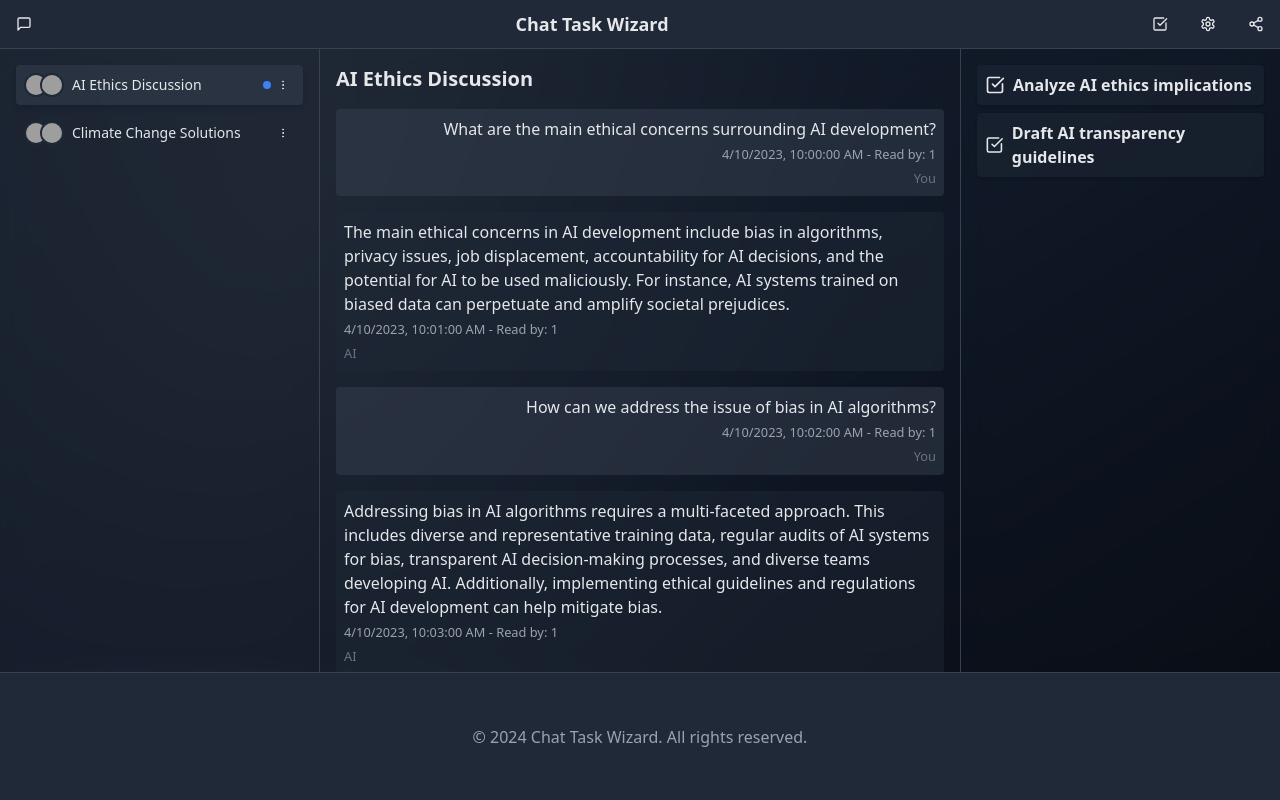
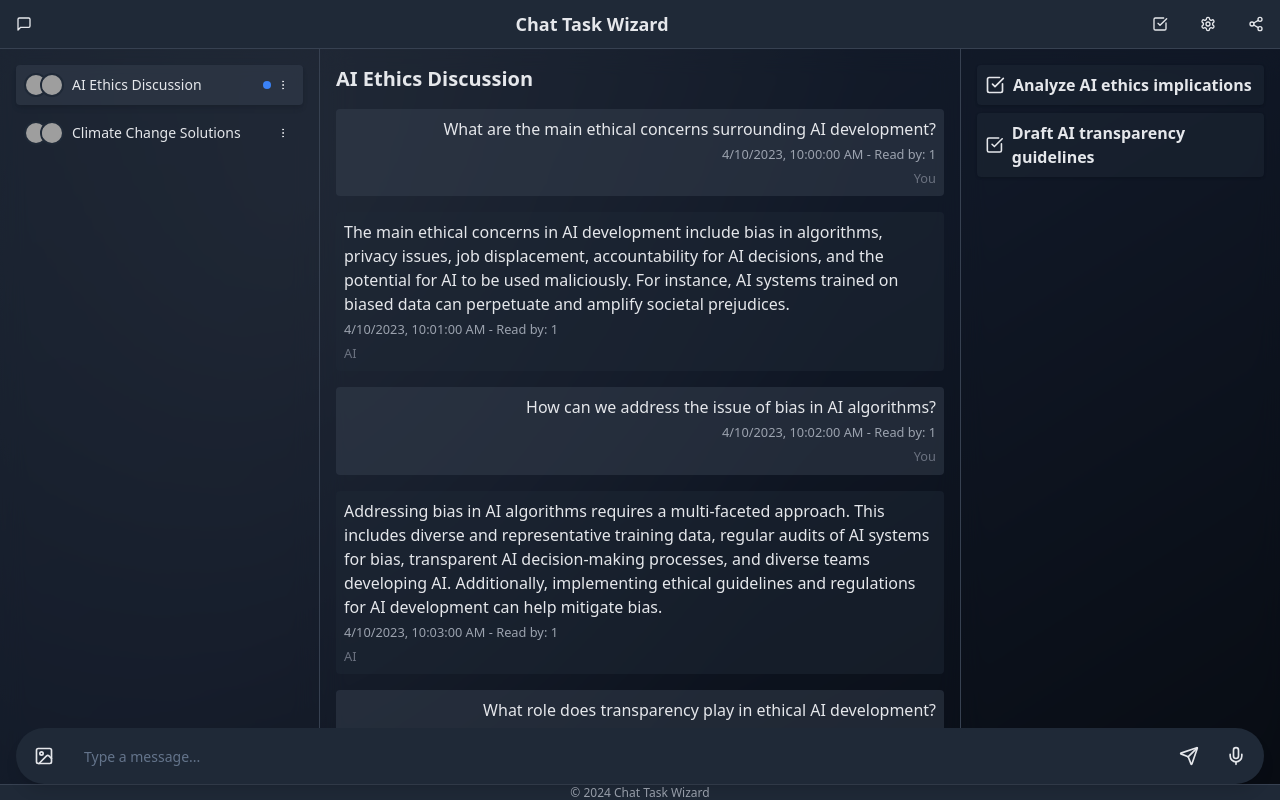
Before and after one commit to JacobFV/chat-task-wizard, a React (Vite) app: page / in a window 1280 px wide. Built offline with nearby package versions, Linux system fonts and the light colour scheme; grey boxes are pictures that could not be loaded.

Commit message:
Adjust chat input area layout
Set chat input area to 1em height and reposition it above the conversation list. Ensure the input area has rounded corners and includes options for image and voice recording input.
[skip gpt_engineer]

```diff
--- a/src/components/ChatBar.jsx
+++ b/src/components/ChatBar.jsx
@@ -1,5 +1,5 @@
 import React, { useState } from 'react';
-import { Send, Paperclip, Mic } from 'lucide-react';
+import { Send } from 'lucide-react';
 import { Button } from '@/components/ui/button';
 import { Input } from '@/components/ui/input';
 
@@ -15,11 +15,8 @@ const ChatBar = ({ onSendMessage }) => {
   };
 
   return (
-    <form onSubmit={handleSubmit} className="p-2 sm:p-4">
-      <div className="flex items-center space-x-2 p-2 bg-gray-800 border border-gray-700 rounded-full shadow-lg">
-        <Button type="button" variant="ghost" size="icon" className="rounded-full hidden sm:flex">
-          <Paperclip className="h-5 w-5" />
-        </Button>
+    <form onSubmit={handleSubmit} className="flex-grow mx-2">
+      <div className="flex items-center">
         <Input
           type="text"
           placeholder="Type a message..."
@@ -27,9 +24,6 @@ const ChatBar = ({ onSendMessage }) => {
           onChange={(e) => setMessage(e.target.value)}
           className="flex-grow bg-transparent border-none focus:ring-0 text-white"
         />
-        <Button type="button" variant="ghost" size="icon" className="rounded-full hidden sm:flex">
-          <Mic className="h-5 w-5" />
-        </Button>
         <Button type="submit" variant="ghost" size="icon" className="rounded-full">
           <Send className="h-5 w-5" />
         </Button>
--- a/src/pages/Index.jsx
+++ b/src/pages/Index.jsx
@@ -4,7 +4,7 @@ import ConversationView from '../components/ConversationView';
 import TaskList from '../components/TaskList';
 import ChatBar from '../components/ChatBar';
 import { TaskProvider } from '../contexts/TaskContext';
-import { MessageSquareIcon, CheckSquareIcon, Settings, Share2 } from 'lucide-react';
+import { MessageSquareIcon, CheckSquareIcon, Settings, Share2, Image, Mic } from 'lucide-react';
 import SettingsModal from '../components/SettingsModal';
 import ShareModal from '../components/ShareModal';
 import { Button } from '@/components/ui/button';
@@ -105,7 +105,7 @@ const Index = () => {
             </Button>
           </div>
         </header>
-        <div className="flex flex-grow relative z-10 pb-32"> {/* Added pb-32 for footer space */}
+        <div className="flex flex-grow relative z-10 pb-16"> {/* Adjusted padding for new footer */}
           {(!isMobileView || !leftPaneCollapsed) && (
             <div className={`transition-all duration-300 ${isMobileView ? 'absolute inset-0 z-30' : leftPaneCollapsed ? 'w-0' : 'w-1/4'} border-r border-gray-700`}>
               <ConversationList
@@ -127,8 +127,19 @@ const Index = () => {
             </div>
           )}
         </div>
-        <footer className="fixed bottom-0 left-0 right-0 h-32 bg-gray-800 border-t border-gray-700 flex items-center justify-center z-30">
-          <p className="text-gray-400">&copy; 2024 Chat Task Wizard. All rights reserved.</p>
+        <div className="fixed bottom-4 left-4 right-4 z-30">
+          <div className="bg-gray-800 rounded-full shadow-lg p-2 flex items-center">
+            <Button variant="ghost" size="icon" className="rounded-full">
+              <Image className="h-5 w-5" />
+            </Button>
+            <ChatBar onSendMessage={handleSendMessage} />
+            <Button variant="ghost" size="icon" className="rounded-full">
+              <Mic className="h-5 w-5" />
+            </Button>
+          </div>
+        </div>
+        <footer className="fixed bottom-0 left-0 right-0 h-4 bg-gray-800 border-t border-gray-700 flex items-center justify-center z-20">
+          <p className="text-xs text-gray-400">&copy; 2024 Chat Task Wizard</p>
         </footer>
         <SettingsModal isOpen={isSettingsModalOpen} onClose={() => setIsSettingsModalOpen(false)} />
         <ShareModal isOpen={isShareModalOpen} onClose={() => setIsShareModalOpen(false)} chatId={activeConversation.id} />
```
